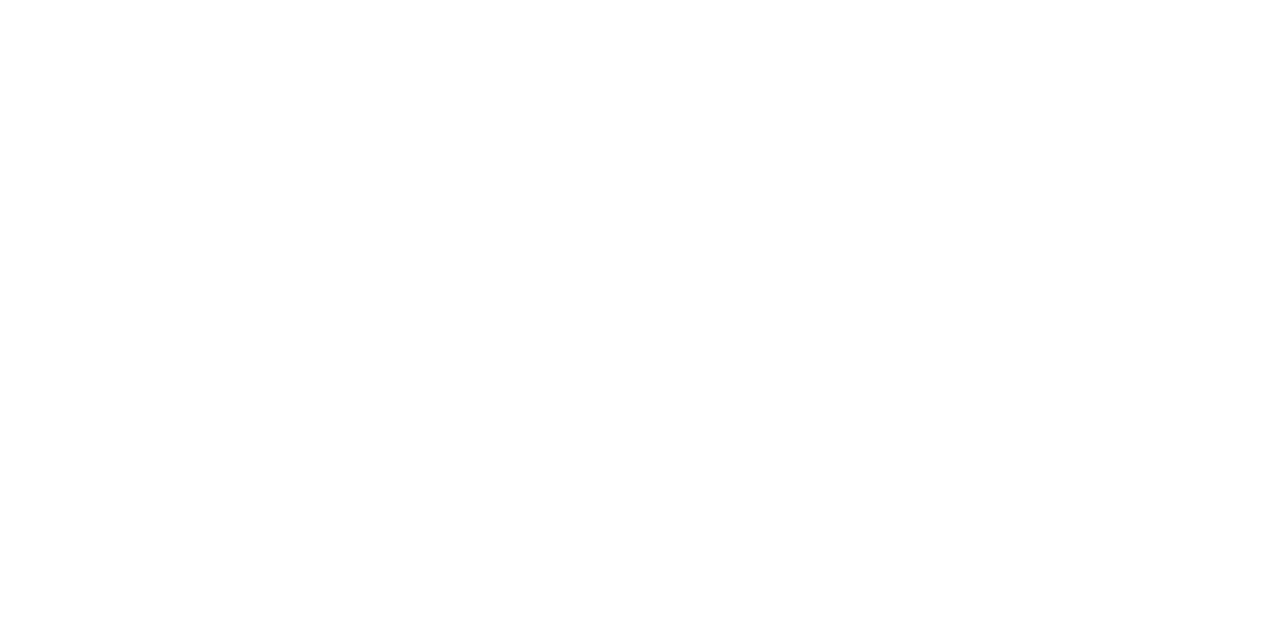
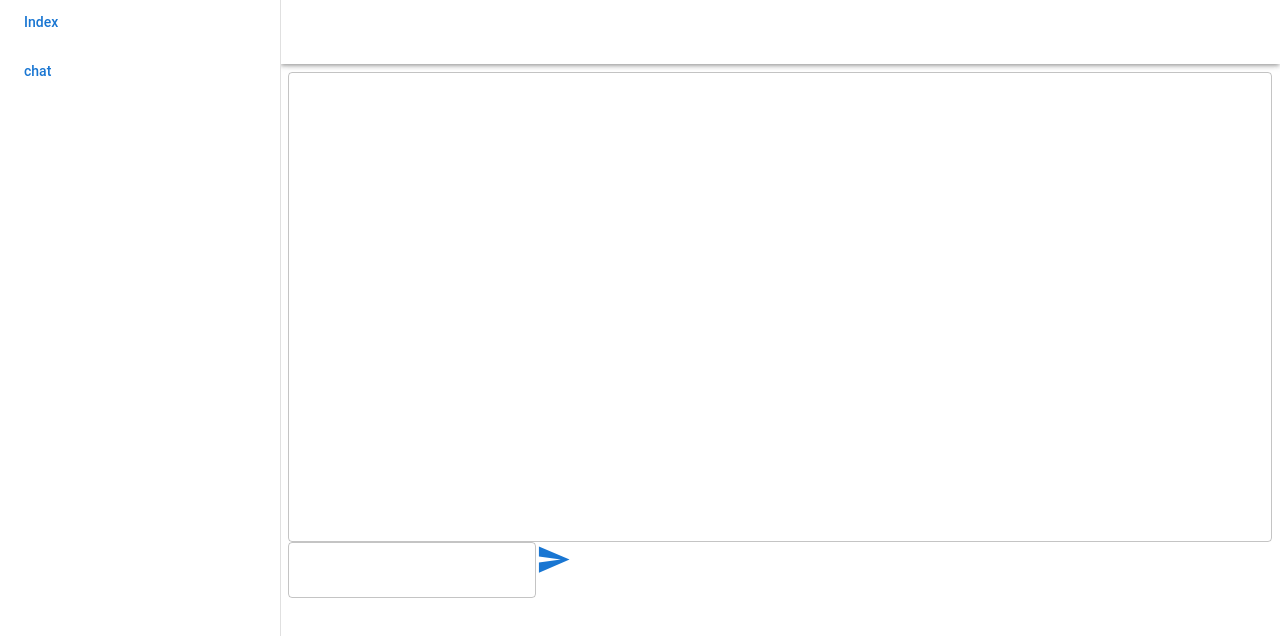
Before and after one commit to Ludea/tauri-mobile, a React (Vite) app: page /Chat in a window 1280 px wide. Before the commit this address had no page. Shown: the top 636 px of the page. Built offline with nearby package versions, Linux system fonts and the light colour scheme.

Commit message:
ui refacto

```diff
--- a/src/components/Sidebar.tsx
+++ b/src/components/Sidebar.tsx
@@ -11,6 +11,10 @@
   {
     href: '/',
     title: 'Index'
+  },
+  {
+    href: "/chat",
+    title: "chat"
   }
 ]
 
--- a/src/routes.tsx
+++ b/src/routes.tsx
@@ -1,14 +1,17 @@
 import Layout from 'layouts/Layout';
 import Index from 'views/Index';
+import Chat from 'views/Chat';
 
 const routes = [
   {
      path: '',
      element: <Layout />,
      children: [
-      { path: '', element: <Index /> }
+      { path: '', element: <Index /> },
+      { path: '/Chat', element: <Chat /> }
      ]
   },
+
 ];
 
 export default routes ;
--- /dev/null
+++ b/src/views/Chat.tsx
@@ -0,0 +1,25 @@
+import TextField from '@mui/material/TextField';
+import SendIcon from '@mui/icons-material/Send';
+
+const Chat = () => {
+  return(
+    <div>
+      <TextField
+          id="list-message"
+          label=""
+	  fullWidth
+          multiline
+          rows={19}
+          defaultValue=""
+        />
+      <TextField
+          id="post-message"
+          label=""
+          defaultValue=""
+        />
+      <SendIcon fontSize="large" color="primary" />
+    </div>
+  );
+}
+
+export default Chat;
```
Also changed, not shown: package.json (line endings or trailing spaces).
